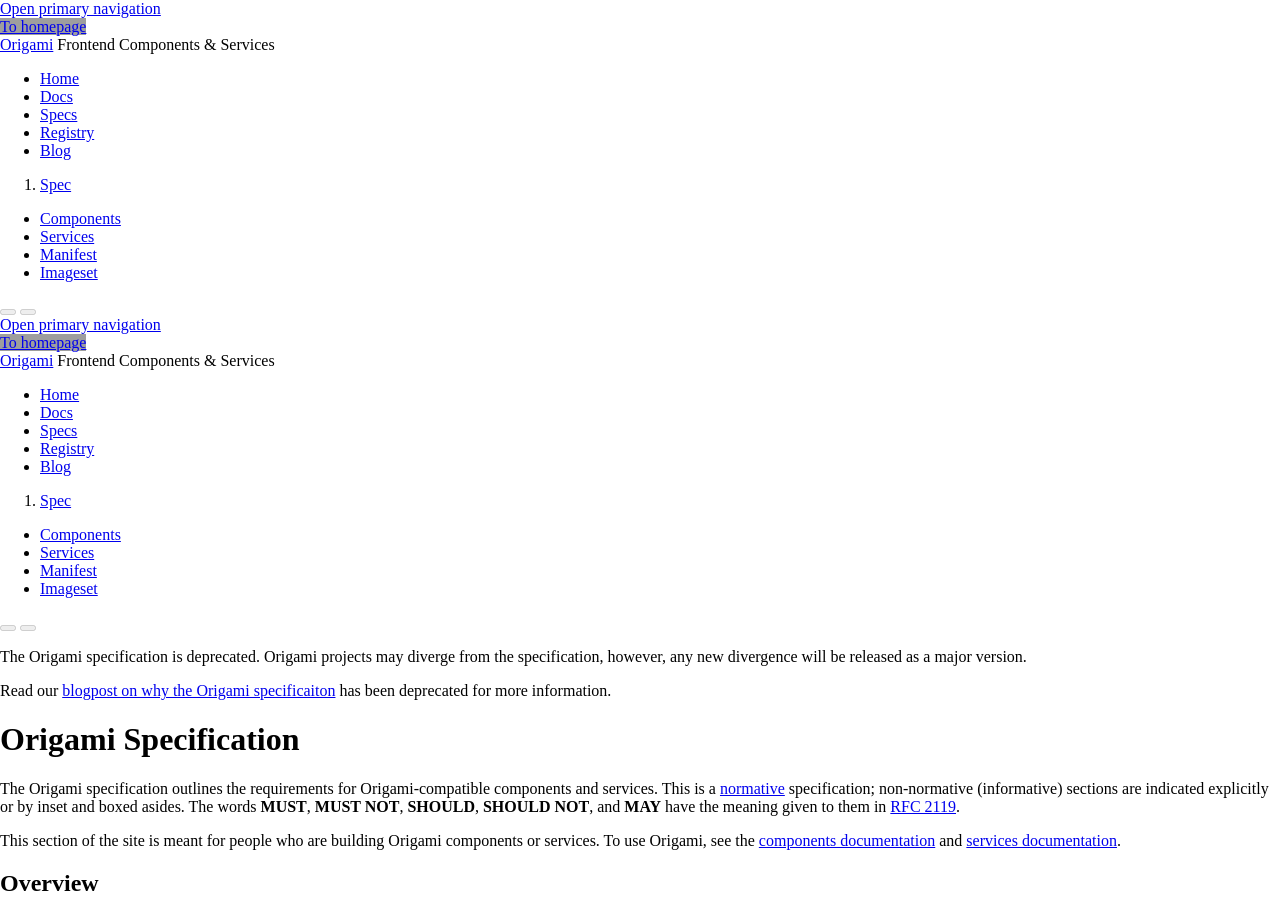
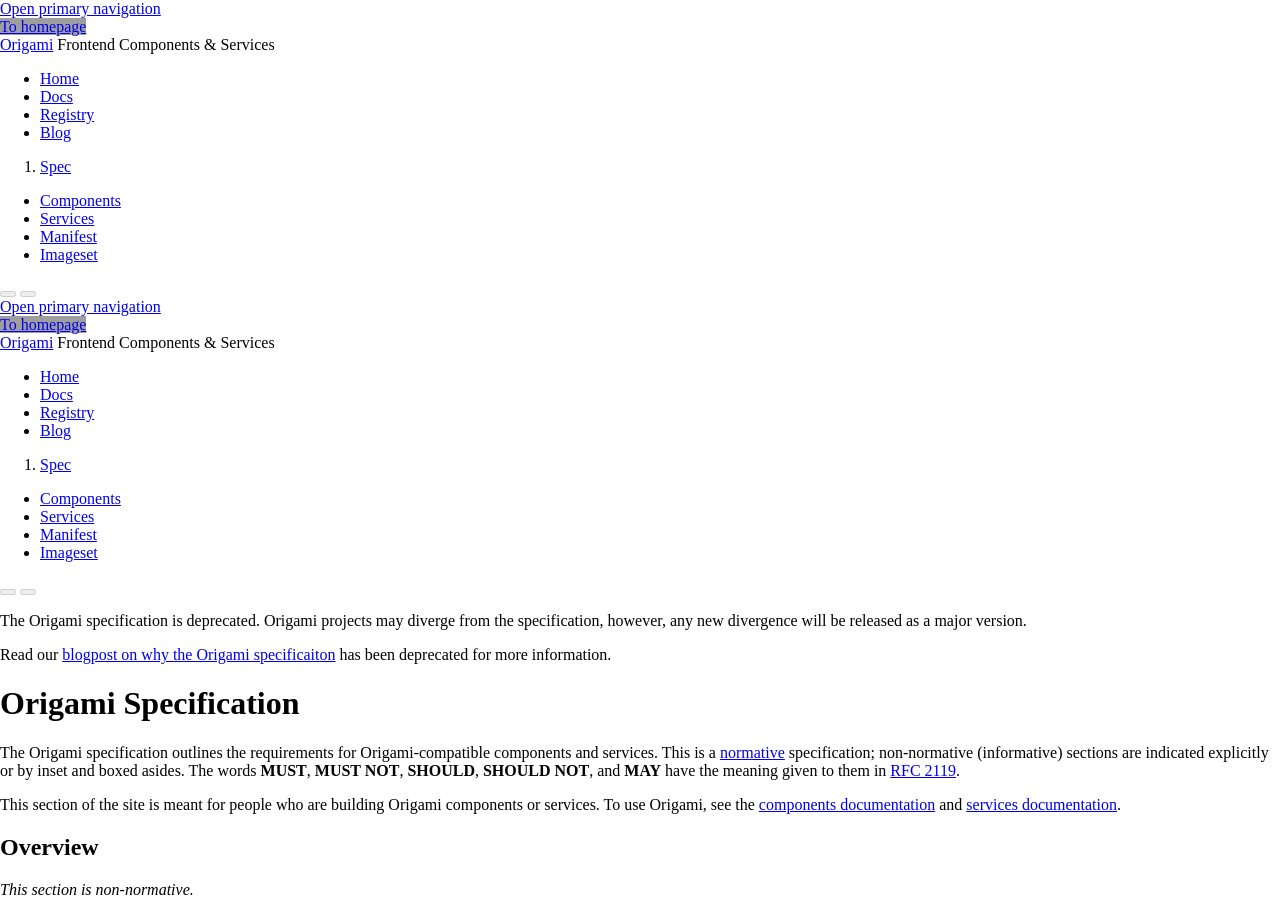
Before and after one commit to Financial-Times/origami-website, a Jekyll site: the page built from pages/specification-v1.md, in a window 1280 px wide and 900 px high. Built offline with Jekyll 4.4.1, drawn with Linux system fonts in a browser that asks for light colours; a style sheet for code colours, icons or effects is not loaded; grey boxes are pictures that could not be loaded.

Commit message:
Hide specs from the main nav.
It has been deprecated. We are moving elements of the spec
under the docs directory, whilst we update the way Origami
tools, services, and components work together.

```diff
--- a/_includes/header.html
+++ b/_includes/header.html
@@ -23,11 +23,6 @@
 			<li>
 				<a href="/docs/" {% if page.url == '/docs/' %}aria-current="page"{% endif %}>
 					Docs
-				</a>
-			</li>
-			<li>
-				<a href="/spec/v1/" {% if page.url == '/spec/v1/' %}aria-current="page"{% endif %}>
-					Specs
 				</a>
 			</li>
 			<li>
```
Also changed, not shown: pages/specification-v1.md (+1 -1 lines).
